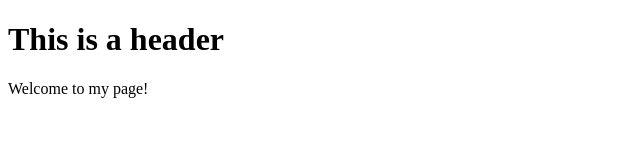
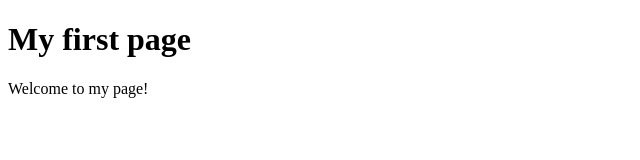
Before and after one commit to ynchaanST/2024_ITM_WP, a plain HTML site: page index.html in a window 1280 px wide. Shown: the whole page, without its empty margins (0-640 px from the left). Drawn offline with Linux system fonts and the light colour scheme.

Commit message:
Modified content h1

```diff
--- a/index.html
+++ b/index.html
@@ -6,7 +6,7 @@
         <title>Hello</title>
     </head>
     <body>
-        <h1> This is a header</h1>
+        <h1>My first page</h1>
         Welcome to my page!
     </body>
 </html>
```
